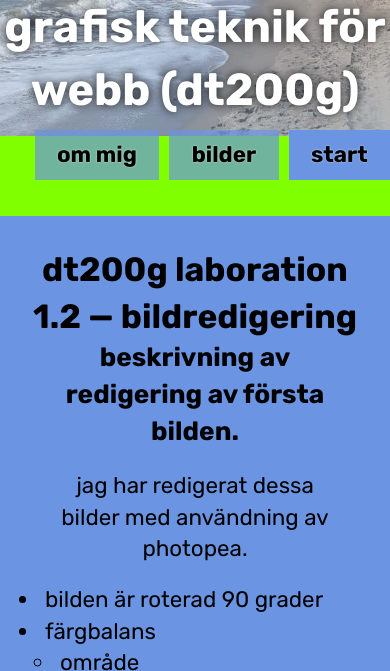
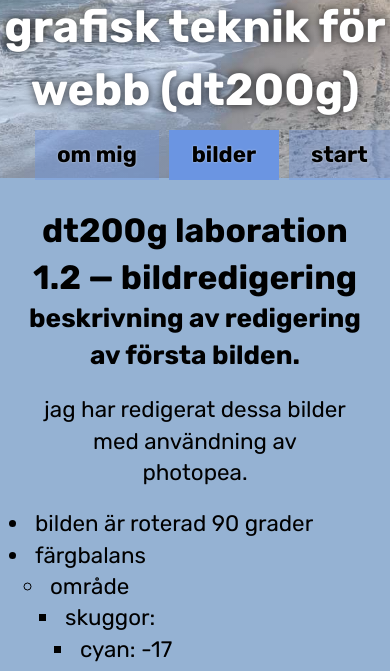
Before and after one commit to jaemting/Grafisk-teknik-for-webb-DT200G-Lab1.2, a website: page images.html in a window 390 px wide. Shown: the part 117-788 px from the top of the page. Drawn offline with Linux system fonts and the light colour scheme.

Commit message:
last touches

```diff
--- a/css/style.css
+++ b/css/style.css
@@ -67,12 +67,11 @@ font-weight: bold;
 .main-header nav li a, .main-header nav li a:visited {
   display: block;
   color: black;
-
   height: 50px;
   padding: 0 1em 0 1em;
   line-height: 50px;
   text-decoration: none;
-  background-color: rgba(107, 149, 226,0.7);
+  background-color: rgba(107, 149, 226,0.4);
   transition: background-color 0.3s;
   margin-top: 1vh;
 
@@ -169,14 +168,17 @@ margin-left: 10px;
   margin-left: 20vw;
   margin-top: 10vh;
   padding: 20px;
-  margin-bottom: 900px;
+
   border-bottom-left-radius: 50px;
 }
-@media (max-width: 600px){
+@media (max-width: 750px){
   body {
-    background-color: chartreuse;
+    background-color: rgb(149, 178, 211);
   }
 
+  .main-header {
+    height: 35vh;
+  }
 .main-header nav ul{
   margin: 0;
   padding: 0;
@@ -191,13 +193,17 @@ display:inline-block;
 .main-header nav li a, .main-header nav li a:visited {
   display: block;
   color: black;
-  text-emphasis: strong;
   height: 50px;
   padding: 0 1em 0 1em;
-  text-decoration: none;
-  background-color: rgba(107, 149, 226,0.7);
   transition: background-color 0.3s;
 
+}
+.index-one, .photosection {
+  background-color: rgb(149, 178, 211);
+  margin-left: 0;
+  margin-top: 1vh;
+  padding: 20px;
 
+
+  }
 }
-}
--- a/images.html
+++ b/images.html
@@ -19,8 +19,8 @@
               </div>
         <NAV class="navigation">
             <ul>
-                <li class="current-item"><a href="index.html">Start</a></li>
-                <li><a href="images.html">bilder</a></li>
+                <li ><a href="index.html">Start</a></li>
+                <li class="current-item"><a href="images.html">bilder</a></li>
                 <li><a href="about.html">Om mig</a></li>
             </ul>
         </NAV>
@@ -79,7 +79,7 @@
 </ul></p>
 <p>Bilden under till vänster är den jag redigerat, till höger är original</p>
 <div class="photos">
-<img src="/img/bilserie015klar.jpg" alt="Bergsklättrare"> <img src="/img/bilserie015.jpg" alt=""> </div>
+<img src="/img/bilserie015klar.jpg" alt="Bergsklättrare"> <img src="/img/bilserie015.jpg" alt="Redigerad bils av samma bergsklättrare"> </div>
     </section>
         <section class="photosection">
     <h2>DT200G Laboration 1.2 — Bildredigering</h2>
@@ -102,7 +102,7 @@
 </ul></p>
 <p>Bilden under till vänster är den jag redigerat, till höger är original</p>
 <div class="photos">
-<img src="/img/bilserie008v2.jpg" alt="dykare"> <img src="/img/bilserie008.jpg" alt=""> </div>
+<img src="/img/bilserie008v2.jpg" alt="dykare"> <img src="/img/bilserie008.jpg" alt="redigerad bid av samma dykare"> </div>
     </section>
         <section class="photosection">
     <h2>DT200G Laboration 1.2 — Bildredigering</h2>
@@ -118,14 +118,14 @@
     <ul>
       <li>Område: Master: mättnad -10</li>
       <li>Område: röd: mättnad, ljusstyrka, tonhöjd alla -15</li>
-    </ul>
+    </ul></li>
     <li>Exporterat som JPEG med 2000px bredd och 44% kompression.</li>
-  </li>
+
 </ul>
 </p>
 <p>Bilden under till vänster är den jag redigerat, till höger är original</p>
 <div class="photos">
-<img src="/img/bilserie009.jpg" alt="hamnarbetare"> <img src="/img/bilserie009orig.jpg" alt=""> </div>
+<img src="/img/bilserie009.jpg" alt="hamnarbetare"> <img src="/img/bilserie009orig.jpg" alt="redigerad bild av samma hamnarbetare"> </div>
     </section>
 
     </div>
```
Also changed, not shown: about.html (+2 -2 lines).
